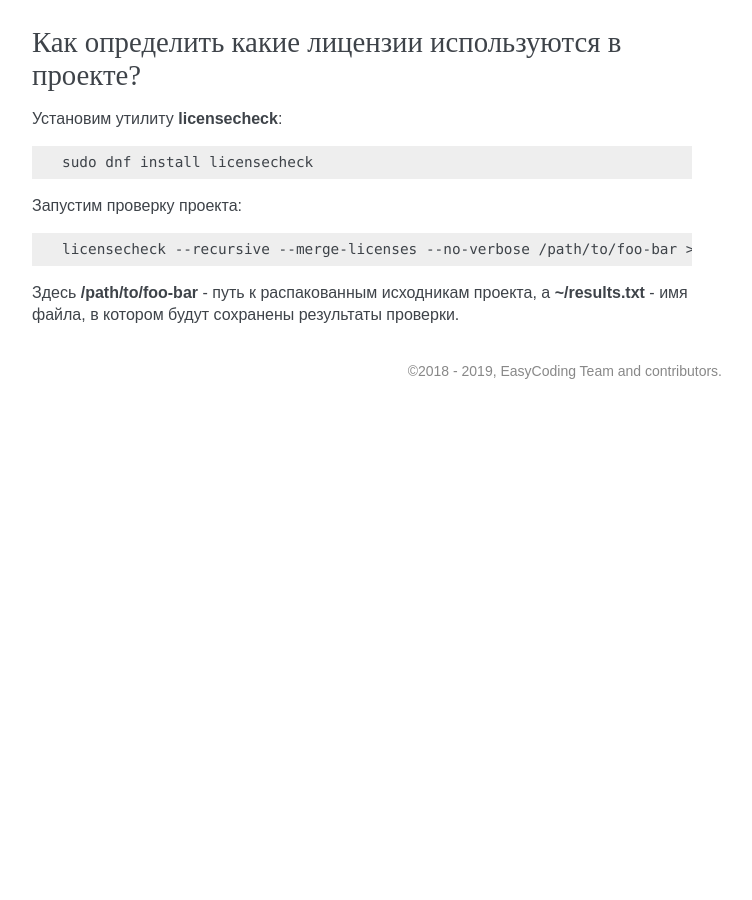
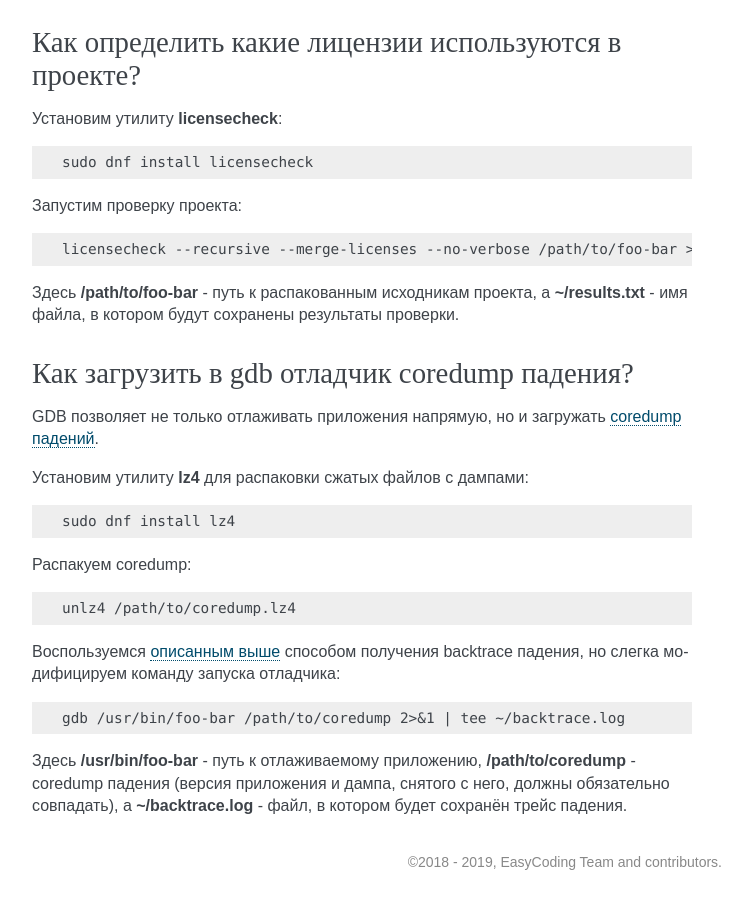
Before and after one commit to RussianFedora/FAQ, a Sphinx documentation site: the page built from source/development.rst, in a window 1280 px wide and 900 px high, scrolled down 21513 px. Shown: the whole window, without its empty margins (388-1140 px from the left). Built offline with Sphinx 7.4.7, drawn with Linux system fonts in a browser that asks for light colours; before the commit the page ends 21922 px from its top, so only the background shows below that; some of the changed text lies outside the part shown.

Commit message:
Added question about loading coredumps into gdb.

```diff
--- a/source/development.rst
+++ b/source/development.rst
@@ -1208,3 +1208,31 @@
     licensecheck --recursive --merge-licenses --no-verbose /path/to/foo-bar > ~/results.txt
 
 Здесь **/path/to/foo-bar** - путь к распакованным исходникам проекта, а **~/results.txt** - имя файла, в котором будут сохранены результаты проверки.
+
+.. index:: gdb, debugging, backtrace, coredump
+.. _gdb-coredump:
+
+Как загрузить в gdb отладчик coredump падения?
+=================================================
+
+GDB позволяет не только отлаживать приложения напрямую, но и загружать :ref:`coredump падений <codedump-info>`.
+
+Установим утилиту **lz4** для распаковки сжатых файлов с дампами:
+
+.. code-block:: text
+
+    sudo dnf install lz4
+
+Распакуем coredump:
+
+.. code-block:: text
+
+    unlz4 /path/to/coredump.lz4
+
+Воспользуемся :ref:`описанным выше <debug-application>` способом получения backtrace падения, но слегка модифицируем команду запуска отладчика:
+
+.. code-block:: text
+
+    gdb /usr/bin/foo-bar /path/to/coredump 2>&1 | tee ~/backtrace.log
+
+Здесь **/usr/bin/foo-bar** - путь к отлаживаемому приложению, **/path/to/coredump** - coredump падения (версия приложения и дампа, снятого с него, должны обязательно совпадать), а **~/backtrace.log** - файл, в котором будет сохранён трейс падения.
```
